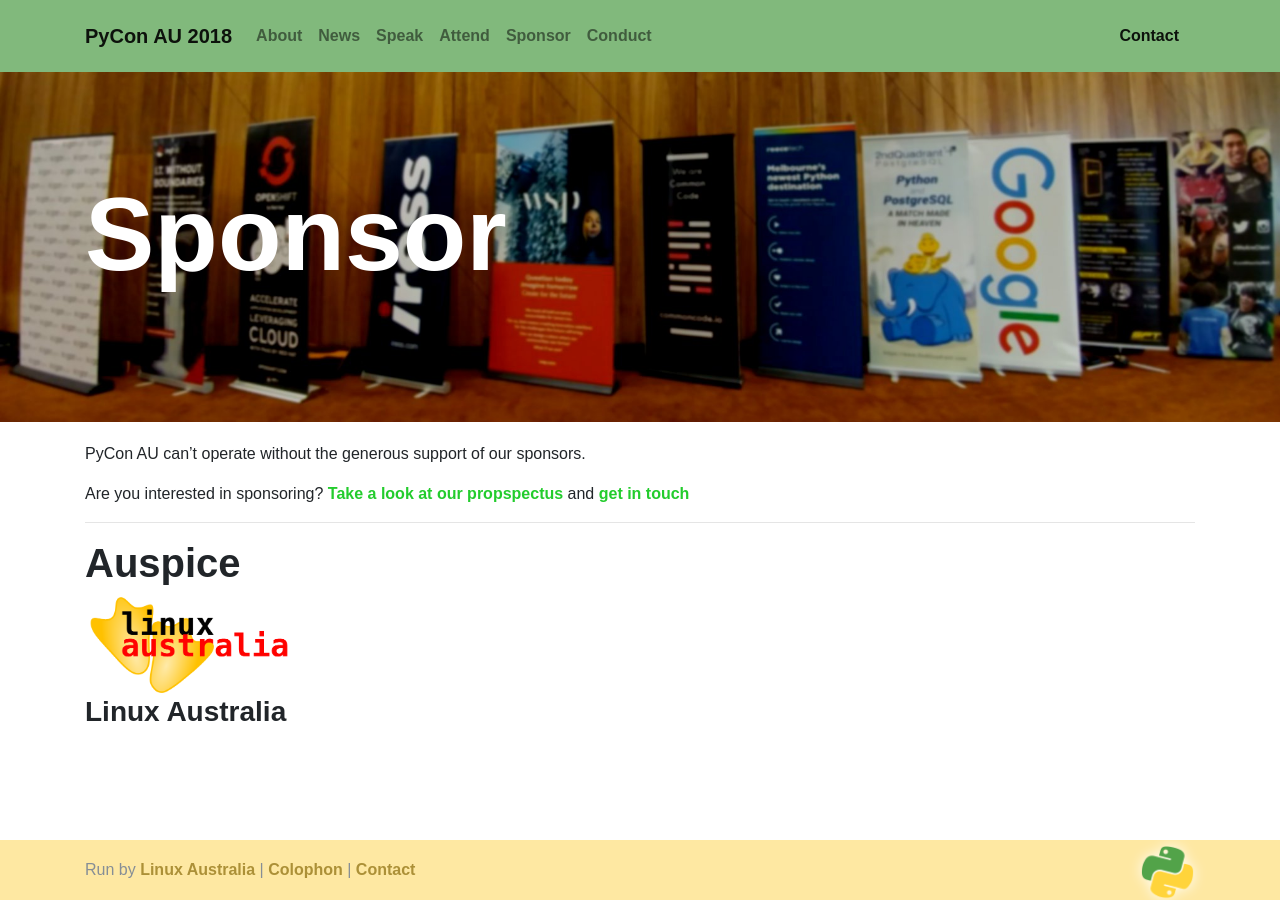
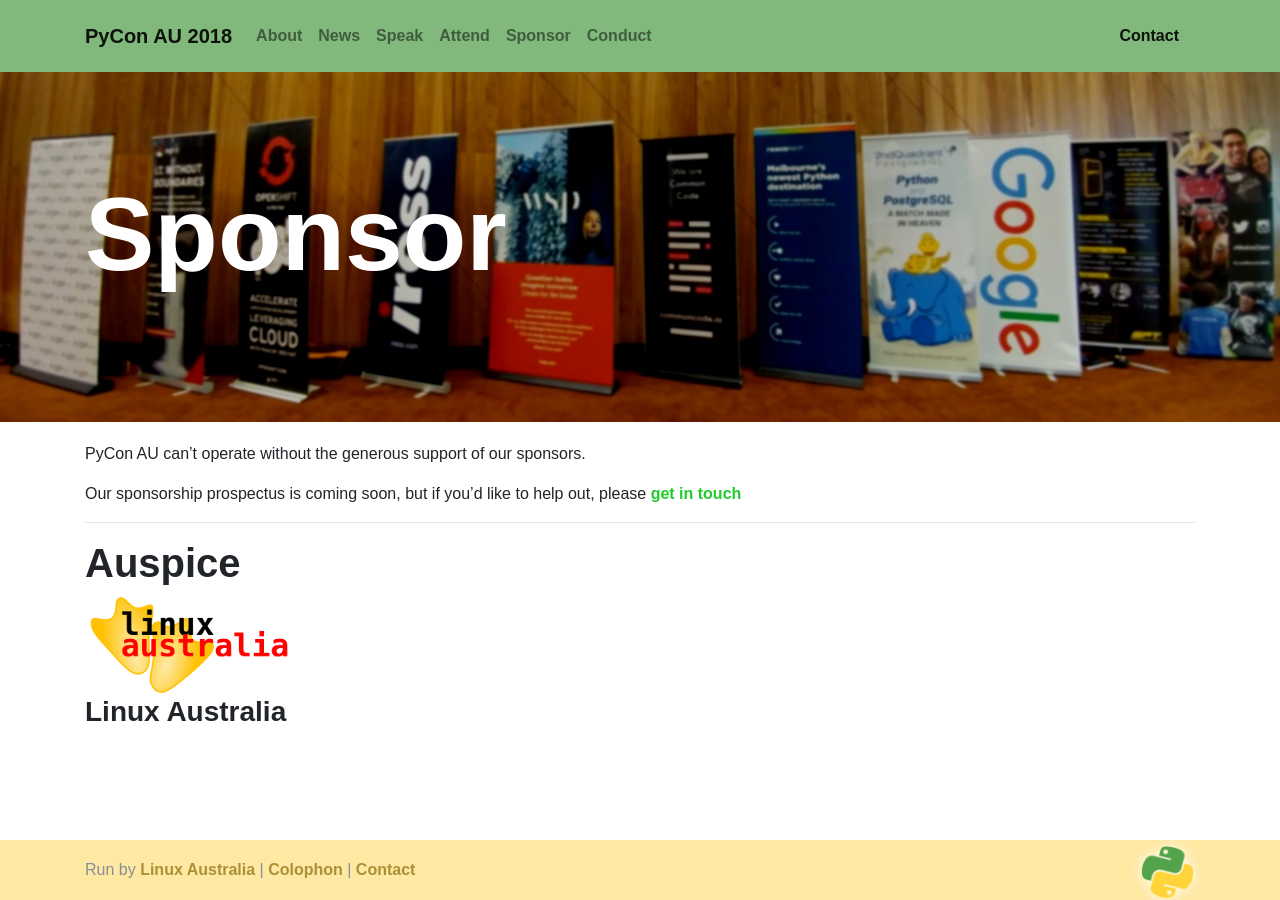
Before and after one commit to pyconau/2018.pycon-au.org, a Jekyll site: the page built from sponsor.md, in a window 1280 px wide. Built offline with Jekyll 4.4.1, drawn with Linux system fonts in a browser that asks for light colours; some web fonts are replaced.

Commit message:
Remove not-yet-ready links

```diff
--- a/sponsor.md
+++ b/sponsor.md
@@ -8,10 +8,7 @@
 PyCon AU can't operate without the generous
 support of our sponsors.
 
-Are you interested in sponsoring? [Take a
-look at our propspectus](/sponsorship.pdf)
-and [get in
-touch](mailto:sponsorship@pycon-au.org)
+Our sponsorship prospectus is coming soon, but if you'd like to help out, please [get in touch](mailto:contact@pycon-au.org)
 
 -----------
 
```
